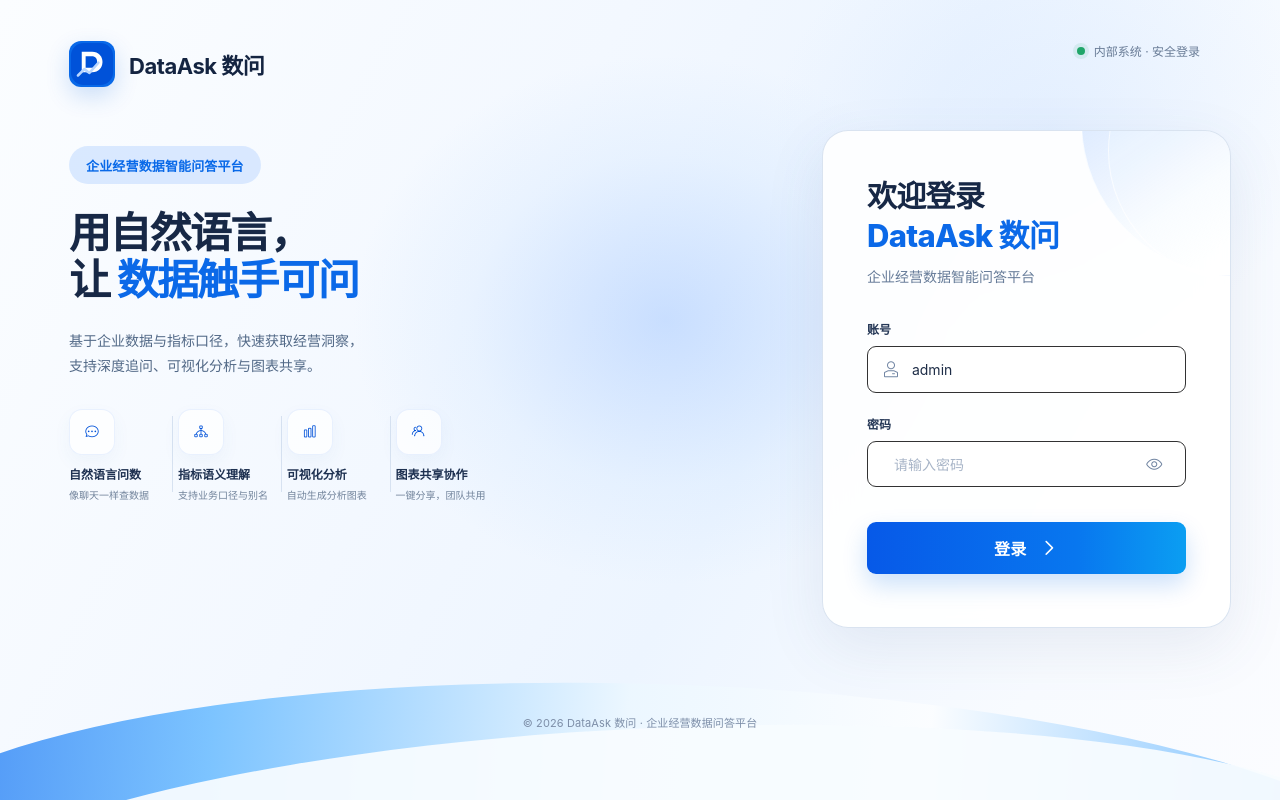
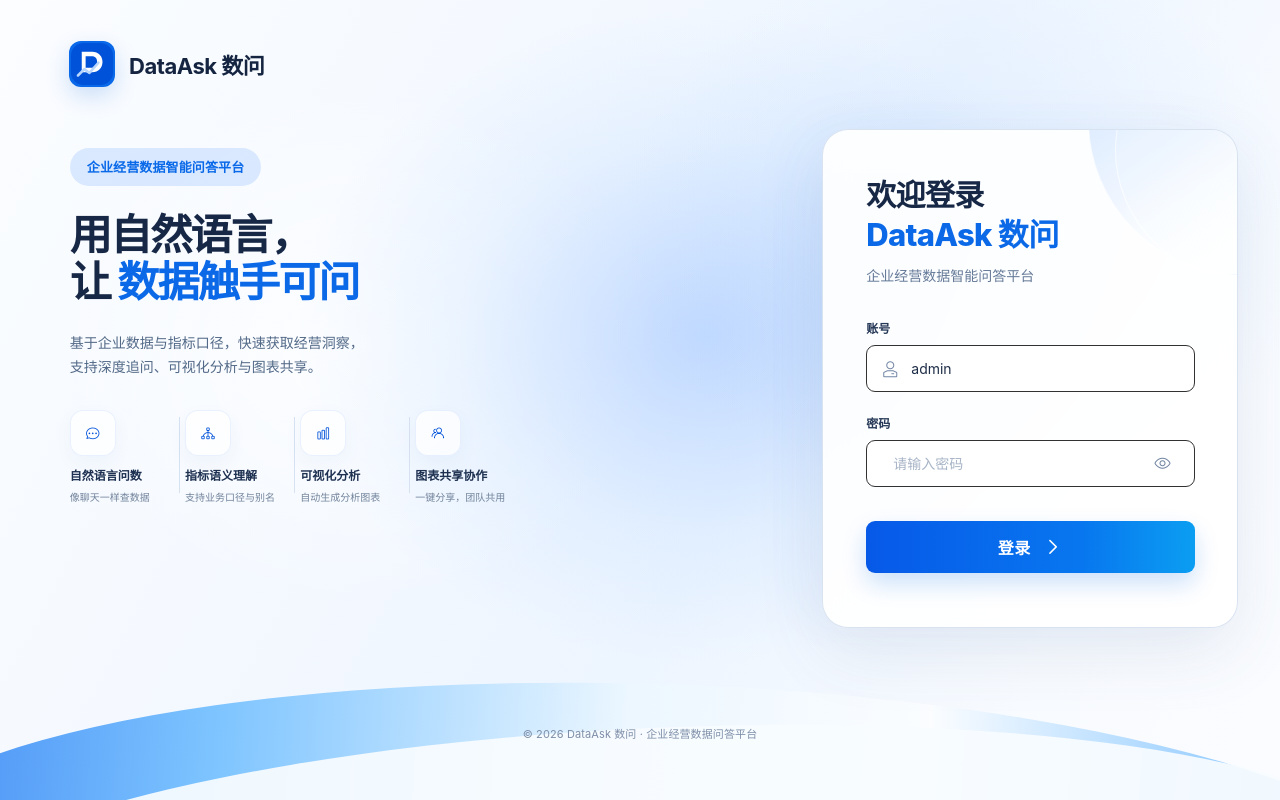
Before and after one commit to NJgaoyang/dataask, a Vue app in the folder web/: page / in a window 1280 px wide. Built offline with nearby package versions, Linux system fonts and the light colour scheme.

Commit message:
style(login): integrate hero, copy and card into one visual scene

```diff
--- a/web/scripts/pc-design-smoke.mjs
+++ b/web/scripts/pc-design-smoke.mjs
@@ -233,11 +233,12 @@ try {
       const loginCardBox=await page.locator('.login-card').boundingBox();
       assert(loginCardBox && loginCardBox.width>=400 && loginCardBox.width<=500,'Login card should match the approved visual proportions');
       assert.equal(await page.locator('.login-brand-hero').count(),1,'Desktop login uses the approved analytics illustration asset');
+      assert.equal(await page.locator('.login-topbar').count(),0,'Login page must not show the internal-system security banner');
       const hero=await page.locator('.login-brand-hero').boundingBox();
       const card=await page.locator('.login-card').boundingBox();
       const viewport=page.viewportSize();
       assert(hero && card && viewport);
-      assert(Math.abs(hero.x/viewport.width-0.3755)<0.035,'Hero horizontal position follows the reference');
+      assert(Math.abs(hero.x/viewport.width-0.359)<0.035,'Hero horizontal position follows the integrated reference');
       assert(Math.abs(card.x/viewport.width-0.646)<0.04,'Login card horizontal position follows the reference');
       assert(Math.abs(card.y/viewport.height-0.162)<0.04,'Login card vertical position follows the reference');
       assert.equal(await page.evaluate(()=>document.documentElement.dataset.dataaskTheme),undefined);
--- a/web/src/App.vue
+++ b/web/src/App.vue
@@ -1395,7 +1395,6 @@ onBeforeUnmount(() => {
         </div>
       </aside>
       <main class="login-main">
-        <div v-if="isDesktop" class="login-topbar"><span class="login-status-dot"></span>内部系统 · 安全登录</div>
         <div class="login-logo" aria-hidden="true"><svg class="brand-glyph" viewBox="0 0 36 36"><rect x="1.5" y="1.5" width="33" height="33" rx="10" fill="#2f6bff"/><path d="M10 8.5h8.2c4.8 0 8 3.5 8 8s-3.2 8-8 8H10z" fill="#fff"/><path d="M13 12h5c2.4 0 4 1.6 4 4.5s-1.6 4.5-4 4.5h-5z" fill="#2f6bff"/><path d="M7 27l5-5 4 3 7-8" fill="none" stroke="#b9d6ff" stroke-width="2" stroke-linecap="round" stroke-linejoin="round"/></svg></div>
         <h1>{{ isDesktop ? 'DataAsk' : 'DataAsk 数问' }}</h1>
         <p>{{ isDesktop ? '企业经营数据问答平台' : '面向企业管理者的智能经营数据助手' }}</p>
--- a/web/src/login-v3.css
+++ b/web/src/login-v3.css
@@ -5,8 +5,9 @@
     position:relative;display:block;grid-column:1/-1;grid-row:1/-1;
     width:100vw;height:100dvh;min-height:100dvh;padding:0;margin:0;overflow:hidden;
     background:
-      radial-gradient(ellipse 34% 46% at 52% 40%,rgba(89,153,255,.26) 0%,rgba(150,198,255,.11) 45%,transparent 72%),
-      radial-gradient(ellipse 30% 38% at 82% 16%,rgba(169,204,255,.18),transparent 72%),
+      radial-gradient(ellipse 42% 54% at 55% 42%,rgba(86,151,255,.30) 0%,rgba(150,198,255,.14) 46%,transparent 76%),
+      radial-gradient(ellipse 37% 46% at 76% 28%,rgba(175,210,255,.24),transparent 74%),
+      radial-gradient(ellipse 31% 42% at 28% 43%,rgba(255,255,255,.78),transparent 78%),
       linear-gradient(118deg,#fbfdff 0%,#f3f8ff 37%,#edf5ff 58%,#f8fbff 82%,#fbfcff 100%);
     isolation:isolate;
   }
@@ -38,7 +39,7 @@
     color:#142441;font-size:clamp(22px,1.55vw,30px);font-weight:700;letter-spacing:-.5px;
   }
   .consumer-pc .login-brand-copy{
-    position:absolute;z-index:4;left:5.4vw;top:18.25vh;width:31.5vw;max-width:none;transform:none;
+    position:absolute;z-index:4;left:5.45vw;top:18.45vh;width:32.7vw;max-width:none;transform:none;
   }
   .consumer-pc .login-brand-eyebrow{
     display:inline-flex;align-items:center;justify-content:center;height:38px;padding:0 17px;
@@ -54,7 +55,7 @@
     margin:38px 0 0;color:#526987;font-size:clamp(15px,1.04vw,19px);line-height:1.78;font-weight:400;
   }
   .consumer-pc .login-brand-points{
-    list-style:none;margin:47px 0 0;padding:0;width:32.4vw;max-width:none;border:0;background:transparent;
+    list-style:none;margin:47px 0 0;padding:0;width:34.9vw;max-width:none;border:0;background:transparent;
     display:grid;grid-template-columns:repeat(4,1fr);gap:0;backdrop-filter:none;
   }
   .consumer-pc .login-brand-points li{
@@ -76,37 +77,35 @@
 
   /* Exact approved 3D illustration asset, cropped from the supplied reference. */
   .consumer-pc .login-brand-visual{
-    position:absolute;z-index:3;left:37.55vw;top:20.3vh;width:25.25vw;height:55.4vh;
+    position:absolute;z-index:3;left:35.9vw;top:18.6vh;width:28.35vw;height:59.6vh;
     transform:none;pointer-events:none;overflow:visible;
+  }
+  .consumer-pc .login-brand-visual::before{
+    content:"";position:absolute;z-index:-1;left:-10%;right:-20%;top:7%;bottom:5%;
+    border-radius:50%;background:radial-gradient(ellipse at center,rgba(119,174,255,.24),rgba(197,224,255,.10) 46%,transparent 74%);
+    filter:blur(15px);
   }
   .consumer-pc .login-brand-hero{
     display:block;width:100%;height:100%;object-fit:contain;object-position:center;
     user-select:none;-webkit-user-drag:none;
-    filter:drop-shadow(0 22px 35px rgba(67,116,190,.08));
-    -webkit-mask-image:radial-gradient(ellipse 94% 96% at 50% 49%,#000 84%,transparent 100%);
-    mask-image:radial-gradient(ellipse 94% 96% at 50% 49%,#000 84%,transparent 100%);
+    filter:drop-shadow(0 24px 42px rgba(67,116,190,.10));
+    -webkit-mask-image:radial-gradient(ellipse 98% 99% at 50% 49%,#000 87%,transparent 100%);
+    mask-image:radial-gradient(ellipse 98% 99% at 50% 49%,#000 87%,transparent 100%);
   }
 
   /* Right panel/card positions calibrated to target: x≈1093, y≈151, w≈522, h≈578 on 1692×930. */
   .consumer-pc .login-main{
     position:absolute;z-index:4;inset:0;display:block;min-width:0;padding:0;background:transparent;
   }
-  .consumer-pc .login-topbar{
-    position:absolute;z-index:8;top:5.25vh;right:6.25vw;display:flex;align-items:center;gap:9px;
-    color:#687b96;font-size:clamp(12px,.82vw,14px);font-weight:400;
-  }
-  .consumer-pc .login-status-dot{
-    width:8px;height:8px;border-radius:50%;background:#20a66a;box-shadow:0 0 0 4px rgba(32,166,106,.10);
-  }
   .consumer-pc .login-main>.login-logo,
   .consumer-pc .login-main>h1,
   .consumer-pc .login-main>p:not(.login-copyright){display:none}
   .consumer-pc .login-card{
-    position:absolute;z-index:5;right:4.55vw;top:16.2vh;
-    width:30.85vw;height:62.25vh;max-width:none;min-width:0;margin:0;
-    padding:6.05vh 3.45vw 4.7vh;
+    position:absolute;z-index:5;right:3.85vw;top:16.1vh;
+    width:31.45vw;height:62.35vh;max-width:none;min-width:0;margin:0;
+    padding:6.05vh 3.35vw 4.7vh;
     border:1px solid rgba(216,226,240,.96);border-radius:26px;background:rgba(255,255,255,.91);
-    box-shadow:0 20px 60px rgba(66,91,133,.10);backdrop-filter:blur(16px);overflow:hidden;
+    box-shadow:0 24px 68px rgba(66,91,133,.105),-22px 0 60px rgba(120,173,245,.045);backdrop-filter:blur(18px);overflow:hidden;
   }
   .consumer-pc .login-card::before,
   .consumer-pc .login-card::after{content:"";position:absolute;pointer-events:none;border-radius:50%;z-index:0}
@@ -156,7 +155,7 @@
   .consumer-pc .login-card .van-button:hover{filter:brightness(.98)}
   .consumer-pc .login-footnote{display:none}
   .consumer-pc .login-copyright{
-    position:absolute;z-index:5;left:0;right:0;bottom:8.7vh;margin:0;text-align:center;
+    position:absolute;z-index:5;left:0;right:0;bottom:7.4vh;margin:0;text-align:center;
     color:#7d8ea8;font-size:clamp(11px,.72vw,13px);letter-spacing:.01em;pointer-events:none;
   }
 
@@ -180,22 +179,22 @@
   .consumer-pc[data-theme="dark"] .login-password-toggle{color:#7286a4}
 
   @media(max-width:1360px){
-    .consumer-pc .login-brand-copy{width:31vw}
+    .consumer-pc .login-brand-copy{width:32.5vw}
     .consumer-pc .login-brand-copy>strong{font-size:clamp(42px,3.25vw,52px)}
     .consumer-pc .login-brand-copy>p{margin-top:25px;font-size:14px}
-    .consumer-pc .login-brand-points{margin-top:30px;width:34vw}
+    .consumer-pc .login-brand-points{margin-top:30px;width:36vw}
     .consumer-pc .login-brand-points li{padding-right:9px}
     .consumer-pc .login-brand-points li:not(:last-child)::after{right:5px}
-    .consumer-pc .login-brand-visual{left:38vw;width:25vw}
-    .consumer-pc .login-card{right:3.8vw;width:32vw}
+    .consumer-pc .login-brand-visual{left:36.2vw;width:28vw}
+    .consumer-pc .login-card{right:3.25vw;width:32.5vw}
   }
   @media(max-width:1180px){
-    .consumer-pc .login-brand-visual{opacity:.78;left:39.5vw}
+    .consumer-pc .login-brand-visual{opacity:.88;left:37.5vw}
     .consumer-pc .login-brand-points{grid-template-columns:repeat(2,1fr);row-gap:16px;width:31vw}
     .consumer-pc .login-brand-points li:nth-child(2)::after{display:none}
     .consumer-pc .login-brand-points li:nth-child(1)::after,
     .consumer-pc .login-brand-points li:nth-child(3)::after{height:56px}
-    .consumer-pc .login-card{right:3vw;width:35vw}
+    .consumer-pc .login-card{right:2.6vw;width:35.5vw}
   }
   @media(max-height:760px){
     .consumer-pc .login-brand-copy{top:16.5vh}
```
Also changed, not shown: 1 other file (tests, documents, lock files or other folders).
